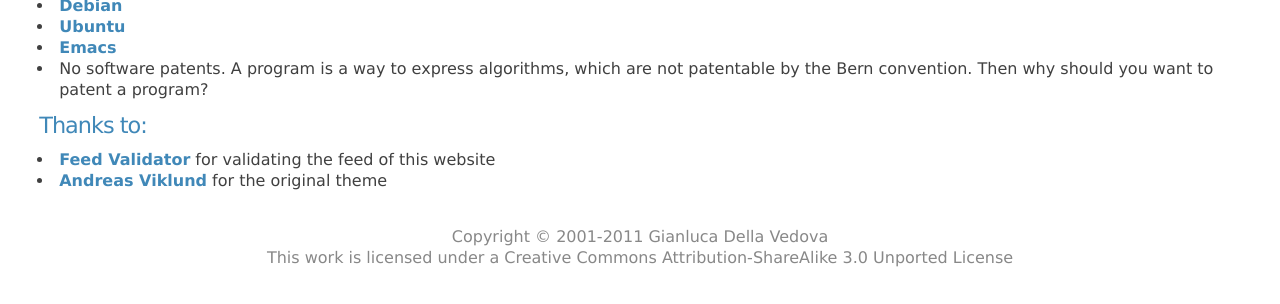
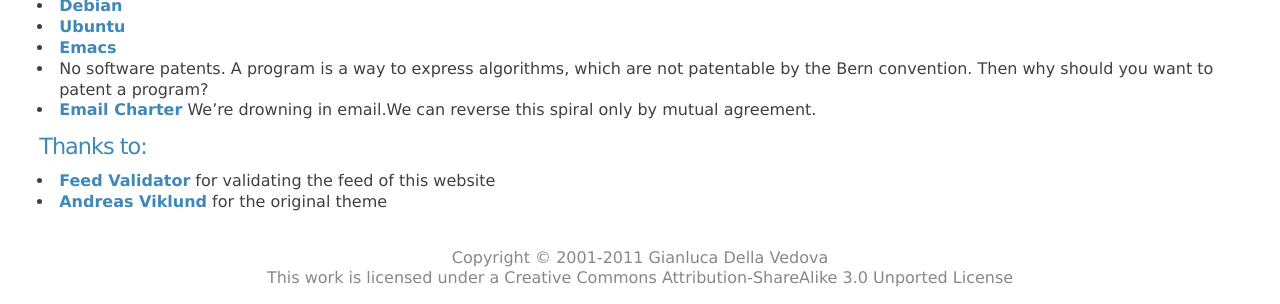
Before and after one commit to gdv/gianluca.dellavedova.org, a Jekyll site: the page built from endorsements.markdown, in a window 1280 px wide, cut to the strip 608-912 px from the top of the page. Built offline with Jekyll 4.4.1, drawn with Linux system fonts in a browser that asks for light colours; Markdown is read by kramdown in place of the engine named in the settings.

Commit message:
email charter

```diff
--- a/endorsements.markdown
+++ b/endorsements.markdown
@@ -16,7 +16,7 @@
 *   No software patents. A program is a way to express algorithms, which are
     not patentable by the Bern convention. Then why should you want to patent
     a program?
-
+*   [Email Charter](http://emailcharter.org/) We're drowning in email.We can reverse this spiral only by mutual agreement.
 
 ## Thanks to:
 
```
